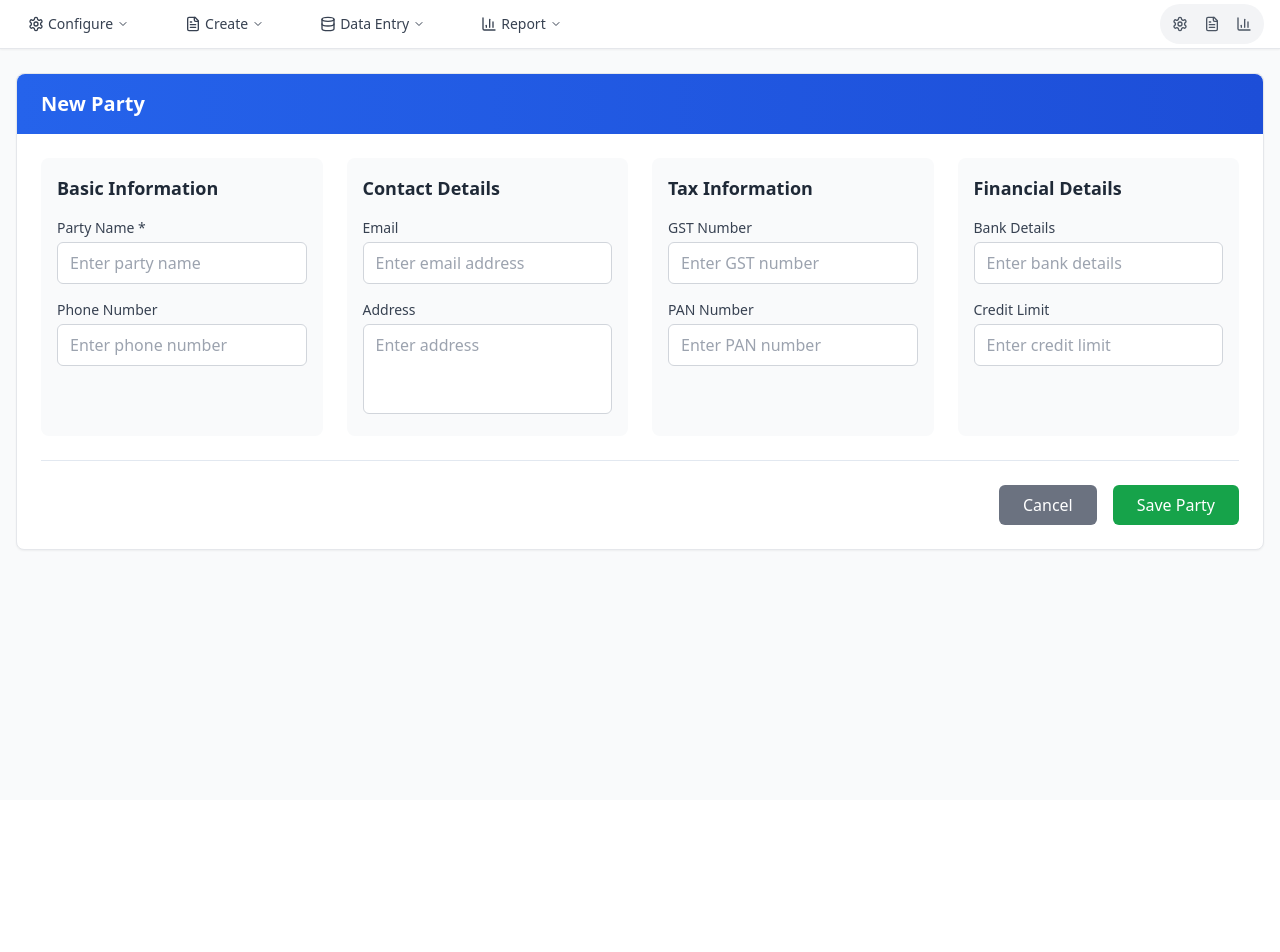
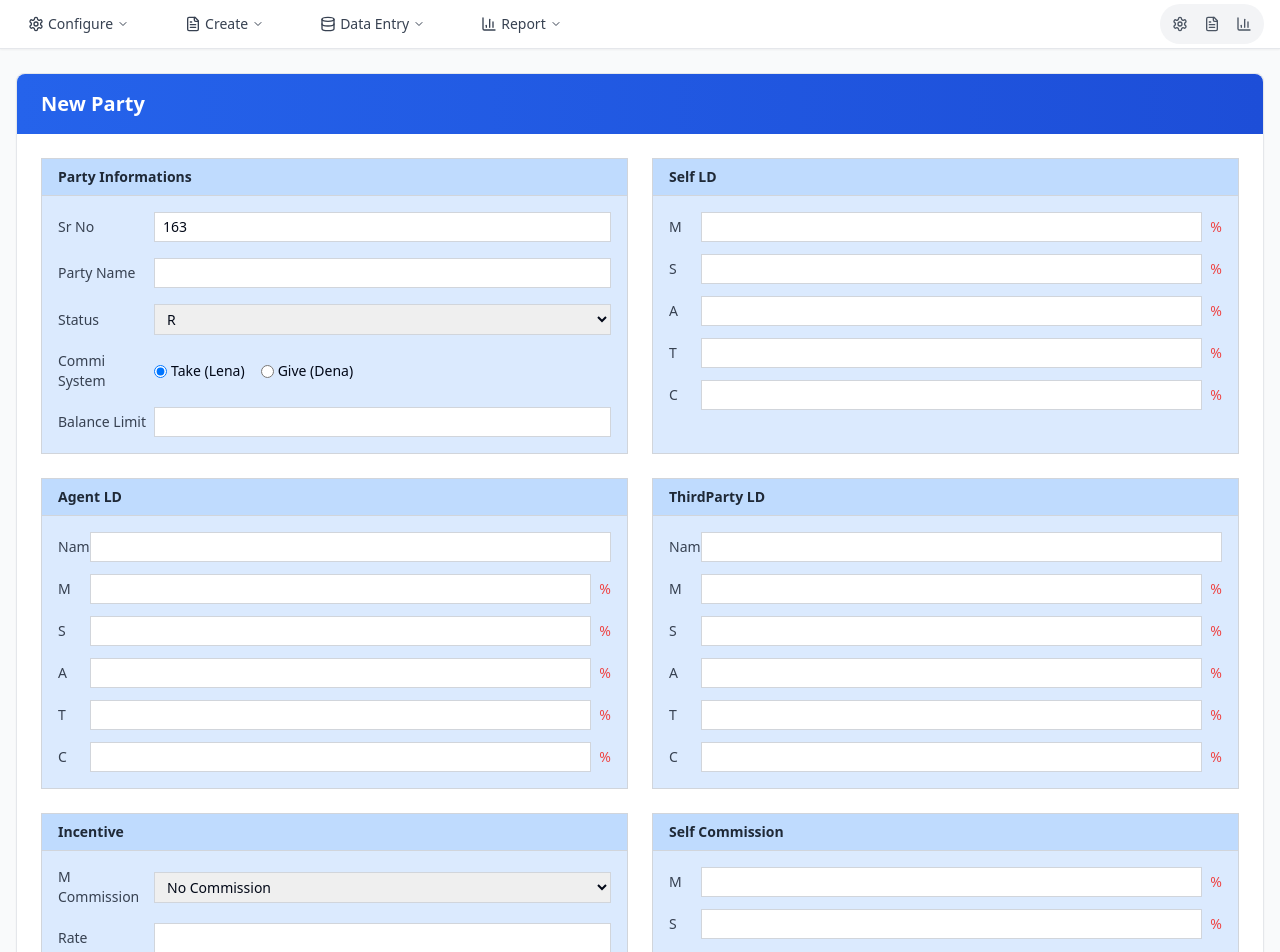
Before and after one commit to Aadarsh2021/property-flow-design, a React (Vite) app: page /new-party in a window 1280 px wide. Shown: the top 952 px of the page. Before the commit the page ends 800 px from the top, so only its background shows below. Built offline with nearby package versions, Linux system fonts and the light colour scheme.

Commit message:
Fix: New Party component table
Fixes the table layout and functionality within the New Party component.

```diff
--- a/src/pages/NewParty.tsx
+++ b/src/pages/NewParty.tsx
@@ -6,21 +6,36 @@ import { useNavigate } from 'react-router-dom';
 const NewParty = () => {
   const navigate = useNavigate();
   const [formData, setFormData] = useState({
+    srNo: '163',
     partyName: '',
-    phoneNumber: '',
-    address: '',
-    email: '',
-    gstNumber: '',
-    panNumber: '',
-    bankDetails: '',
-    creditLimit: ''
+    status: 'R',
+    commiSystem: 'Take',
+    balanceLimit: '',
+    mCommission: 'No Commission',
+    rate: '',
+    selfLD: { M: '', S: '', A: '', T: '', C: '' },
+    agentLD: { name: '', M: '', S: '', A: '', T: '', C: '' },
+    thirdPartyLD: { name: '', M: '', S: '', A: '', T: '', C: '' },
+    selfCommission: { M: '', S: '' },
+    agentCommission: { M: '', S: '' },
+    thirdPartyCommission: { M: '', S: '' }
   });
 
-  const handleInputChange = (field: string, value: string) => {
+  const handleInputChange = (section: string, field: string, value: string) => {
+    if (section === 'basic') {
       setFormData(prev => ({
         ...prev,
         [field]: value
       }));
+    } else {
+      setFormData(prev => ({
+        ...prev,
+        [section]: {
+          ...prev[section as keyof typeof prev] as any,
+          [field]: value
+        }
+      }));
+    }
   };
 
   const handleSubmit = (e: React.FormEvent) => {
@@ -43,132 +58,266 @@ const NewParty = () => {
           </div>
 
           <form onSubmit={handleSubmit} className="p-6">
-            <div className="grid grid-cols-4 gap-6 mb-6">
-              {/* Section 1: Basic Information */}
-              <div className="bg-gray-50 p-4 rounded-lg">
-                <h3 className="text-lg font-semibold mb-4 text-gray-800">Basic Information</h3>
-                <div className="space-y-4">
-                  <div>
-                    <label className="block text-sm font-medium text-gray-700 mb-1">Party Name *</label>
+            <div className="grid grid-cols-2 gap-6 mb-6">
+              {/* Row 1: Party Informations and Self LD */}
+              <div className="bg-blue-100 border border-gray-300">
+                <div className="bg-blue-200 px-4 py-2 border-b border-gray-300">
+                  <h3 className="text-sm font-semibold text-gray-800">Party Informations</h3>
+                </div>
+                <div className="p-4 space-y-4">
+                  <div className="flex items-center">
+                    <label className="w-24 text-sm font-medium text-gray-700">Sr No</label>
+                    <input
+                      type="text"
+                      value={formData.srNo}
+                      onChange={(e) => handleInputChange('basic', 'srNo', e.target.value)}
+                      className="flex-1 px-2 py-1 border border-gray-300 text-sm"
+                    />
+                  </div>
+                  <div className="flex items-center">
+                    <label className="w-24 text-sm font-medium text-gray-700">Party Name</label>
                     <input
                       type="text"
                       value={formData.partyName}
-                      onChange={(e) => handleInputChange('partyName', e.target.value)}
-                      className="w-full px-3 py-2 border border-gray-300 rounded-md focus:outline-none focus:ring-2 focus:ring-blue-500"
-                      placeholder="Enter party name"
-                      required
+                      onChange={(e) => handleInputChange('basic', 'partyName', e.target.value)}
+                      className="flex-1 px-2 py-1 border border-gray-300 text-sm"
                     />
                   </div>
-                  <div>
-                    <label className="block text-sm font-medium text-gray-700 mb-1">Phone Number</label>
+                  <div className="flex items-center">
+                    <label className="w-24 text-sm font-medium text-gray-700">Status</label>
+                    <select
+                      value={formData.status}
+                      onChange={(e) => handleInputChange('basic', 'status', e.target.value)}
+                      className="flex-1 px-2 py-1 border border-gray-300 text-sm"
+                    >
+                      <option value="R">R</option>
+                      <option value="A">A</option>
+                    </select>
+                  </div>
+                  <div className="flex items-center">
+                    <label className="w-24 text-sm font-medium text-gray-700">Commi System</label>
+                    <div className="flex-1 flex items-center space-x-4">
+                      <label className="flex items-center">
                         <input
-                      type="tel"
-                      value={formData.phoneNumber}
-                      onChange={(e) => handleInputChange('phoneNumber', e.target.value)}
-                      className="w-full px-3 py-2 border border-gray-300 rounded-md focus:outline-none focus:ring-2 focus:ring-blue-500"
-                      placeholder="Enter phone number"
+                          type="radio"
+                          name="commiSystem"
+                          value="Take"
+                          checked={formData.commiSystem === 'Take'}
+                          onChange={(e) => handleInputChange('basic', 'commiSystem', e.target.value)}
+                          className="mr-1"
+                        />
+                        <span className="text-sm">Take (Lena)</span>
+                      </label>
+                      <label className="flex items-center">
+                        <input
+                          type="radio"
+                          name="commiSystem"
+                          value="Give"
+                          checked={formData.commiSystem === 'Give'}
+                          onChange={(e) => handleInputChange('basic', 'commiSystem', e.target.value)}
+                          className="mr-1"
+                        />
+                        <span className="text-sm">Give (Dena)</span>
+                      </label>
+                    </div>
+                  </div>
+                  <div className="flex items-center">
+                    <label className="w-24 text-sm font-medium text-gray-700">Balance Limit</label>
+                    <input
+                      type="text"
+                      value={formData.balanceLimit}
+                      onChange={(e) => handleInputChange('basic', 'balanceLimit', e.target.value)}
+                      className="flex-1 px-2 py-1 border border-gray-300 text-sm"
                     />
                   </div>
                 </div>
               </div>
 
-              {/* Section 2: Contact Details */}
-              <div className="bg-gray-50 p-4 rounded-lg">
-                <h3 className="text-lg font-semibold mb-4 text-gray-800">Contact Details</h3>
-                <div className="space-y-4">
-                  <div>
-                    <label className="block text-sm font-medium text-gray-700 mb-1">Email</label>
+              <div className="bg-blue-100 border border-gray-300">
+                <div className="bg-blue-200 px-4 py-2 border-b border-gray-300">
+                  <h3 className="text-sm font-semibold text-gray-800">Self LD</h3>
+                </div>
+                <div className="p-4 space-y-3">
+                  {['M', 'S', 'A', 'T', 'C'].map((field) => (
+                    <div key={field} className="flex items-center">
+                      <label className="w-8 text-sm font-medium text-gray-700">{field}</label>
                       <input
-                      type="email"
-                      value={formData.email}
-                      onChange={(e) => handleInputChange('email', e.target.value)}
-                      className="w-full px-3 py-2 border border-gray-300 rounded-md focus:outline-none focus:ring-2 focus:ring-blue-500"
-                      placeholder="Enter email address"
+                        type="text"
+                        value={formData.selfLD[field as keyof typeof formData.selfLD]}
+                        onChange={(e) => handleInputChange('selfLD', field, e.target.value)}
+                        className="flex-1 px-2 py-1 border border-gray-300 text-sm mr-2"
+                      />
+                      <span className="text-red-500 text-sm">%</span>
+                    </div>
+                  ))}
+                </div>
+              </div>
+
+              {/* Row 2: Agent LD and ThirdParty LD */}
+              <div className="bg-blue-100 border border-gray-300">
+                <div className="bg-blue-200 px-4 py-2 border-b border-gray-300">
+                  <h3 className="text-sm font-semibold text-gray-800">Agent LD</h3>
+                </div>
+                <div className="p-4 space-y-3">
+                  <div className="flex items-center">
+                    <label className="w-8 text-sm font-medium text-gray-700">Name</label>
+                    <input
+                      type="text"
+                      value={formData.agentLD.name}
+                      onChange={(e) => handleInputChange('agentLD', 'name', e.target.value)}
+                      className="flex-1 px-2 py-1 border border-gray-300 text-sm"
                     />
                   </div>
-                  <div>
-                    <label className="block text-sm font-medium text-gray-700 mb-1">Address</label>
-                    <textarea
-                      value={formData.address}
-                      onChange={(e) => handleInputChange('address', e.target.value)}
-                      className="w-full px-3 py-2 border border-gray-300 rounded-md focus:outline-none focus:ring-2 focus:ring-blue-500 resize-none"
-                      rows={3}
-                      placeholder="Enter address"
+                  {['M', 'S', 'A', 'T', 'C'].map((field) => (
+                    <div key={field} className="flex items-center">
+                      <label className="w-8 text-sm font-medium text-gray-700">{field}</label>
+                      <input
+                        type="text"
+                        value={formData.agentLD[field as keyof typeof formData.agentLD]}
+                        onChange={(e) => handleInputChange('agentLD', field, e.target.value)}
+                        className="flex-1 px-2 py-1 border border-gray-300 text-sm mr-2"
+                      />
+                      <span className="text-red-500 text-sm">%</span>
+                    </div>
+                  ))}
+                </div>
+              </div>
+
+              <div className="bg-blue-100 border border-gray-300">
+                <div className="bg-blue-200 px-4 py-2 border-b border-gray-300">
+                  <h3 className="text-sm font-semibold text-gray-800">ThirdParty LD</h3>
+                </div>
+                <div className="p-4 space-y-3">
+                  <div className="flex items-center">
+                    <label className="w-8 text-sm font-medium text-gray-700">Name</label>
+                    <input
+                      type="text"
+                      value={formData.thirdPartyLD.name}
+                      onChange={(e) => handleInputChange('thirdPartyLD', 'name', e.target.value)}
+                      className="flex-1 px-2 py-1 border border-gray-300 text-sm"
+                    />
+                  </div>
+                  {['M', 'S', 'A', 'T', 'C'].map((field) => (
+                    <div key={field} className="flex items-center">
+                      <label className="w-8 text-sm font-medium text-gray-700">{field}</label>
+                      <input
+                        type="text"
+                        value={formData.thirdPartyLD[field as keyof typeof formData.thirdPartyLD]}
+                        onChange={(e) => handleInputChange('thirdPartyLD', field, e.target.value)}
+                        className="flex-1 px-2 py-1 border border-gray-300 text-sm mr-2"
+                      />
+                      <span className="text-red-500 text-sm">%</span>
+                    </div>
+                  ))}
+                </div>
+              </div>
+
+              {/* Row 3: Incentive and Self Commission */}
+              <div className="bg-blue-100 border border-gray-300">
+                <div className="bg-blue-200 px-4 py-2 border-b border-gray-300">
+                  <h3 className="text-sm font-semibold text-gray-800">Incentive</h3>
+                </div>
+                <div className="p-4 space-y-4">
+                  <div className="flex items-center">
+                    <label className="w-24 text-sm font-medium text-gray-700">M Commission</label>
+                    <select
+                      value={formData.mCommission}
+                      onChange={(e) => handleInputChange('basic', 'mCommission', e.target.value)}
+                      className="flex-1 px-2 py-1 border border-gray-300 text-sm"
+                    >
+                      <option value="No Commission">No Commission</option>
+                      <option value="With Commission">With Commission</option>
+                    </select>
+                  </div>
+                  <div className="flex items-center">
+                    <label className="w-24 text-sm font-medium text-gray-700">Rate</label>
+                    <input
+                      type="text"
+                      value={formData.rate}
+                      onChange={(e) => handleInputChange('basic', 'rate', e.target.value)}
+                      className="flex-1 px-2 py-1 border border-gray-300 text-sm"
                     />
                   </div>
                 </div>
               </div>
 
-              {/* Section 3: Tax Information */}
-              <div className="bg-gray-50 p-4 rounded-lg">
-                <h3 className="text-lg font-semibold mb-4 text-gray-800">Tax Information</h3>
-                <div className="space-y-4">
-                  <div>
-                    <label className="block text-sm font-medium text-gray-700 mb-1">GST Number</label>
+              <div className="bg-blue-100 border border-gray-300">
+                <div className="bg-blue-200 px-4 py-2 border-b border-gray-300">
+                  <h3 className="text-sm font-semibold text-gray-800">Self Commission</h3>
+                </div>
+                <div className="p-4 space-y-3">
+                  {['M', 'S'].map((field) => (
+                    <div key={field} className="flex items-center">
+                      <label className="w-8 text-sm font-medium text-gray-700">{field}</label>
                       <input
                         type="text"
-                      value={formData.gstNumber}
-                      onChange={(e) => handleInputChange('gstNumber', e.target.value)}
-                      className="w-full px-3 py-2 border border-gray-300 rounded-md focus:outline-none focus:ring-2 focus:ring-blue-500"
-                      placeholder="Enter GST number"
+                        value={formData.selfCommission[field as keyof typeof formData.selfCommission]}
+                        onChange={(e) => handleInputChange('selfCommission', field, e.target.value)}
+                        className="flex-1 px-2 py-1 border border-gray-300 text-sm mr-2"
                       />
+                      <span className="text-red-500 text-sm">%</span>
                     </div>
-                  <div>
-                    <label className="block text-sm font-medium text-gray-700 mb-1">PAN Number</label>
-                    <input
-                      type="text"
-                      value={formData.panNumber}
-                      onChange={(e) => handleInputChange('panNumber', e.target.value)}
-                      className="w-full px-3 py-2 border border-gray-300 rounded-md focus:outline-none focus:ring-2 focus:ring-blue-500"
-                      placeholder="Enter PAN number"
-                    />
-                  </div>
+                  ))}
                 </div>
               </div>
 
-              {/* Section 4: Financial Details */}
-              <div className="bg-gray-50 p-4 rounded-lg">
-                <h3 className="text-lg font-semibold mb-4 text-gray-800">Financial Details</h3>
-                <div className="space-y-4">
-                  <div>
-                    <label className="block text-sm font-medium text-gray-700 mb-1">Bank Details</label>
+              {/* Row 4: Agent Commission and ThirdParty Commission */}
+              <div className="bg-blue-100 border border-gray-300">
+                <div className="bg-blue-200 px-4 py-2 border-b border-gray-300">
+                  <h3 className="text-sm font-semibold text-gray-800">Agent Commission</h3>
+                </div>
+                <div className="p-4 space-y-3">
+                  {['M', 'S'].map((field) => (
+                    <div key={field} className="flex items-center">
+                      <label className="w-8 text-sm font-medium text-gray-700">{field}</label>
                       <input
                         type="text"
-                      value={formData.bankDetails}
-                      onChange={(e) => handleInputChange('bankDetails', e.target.value)}
-                      className="w-full px-3 py-2 border border-gray-300 rounded-md focus:outline-none focus:ring-2 focus:ring-blue-500"
-                      placeholder="Enter bank details"
+                        value={formData.agentCommission[field as keyof typeof formData.agentCommission]}
+                        onChange={(e) => handleInputChange('agentCommission', field, e.target.value)}
+                        className="flex-1 px-2 py-1 border border-gray-300 text-sm mr-2"
                       />
+                      <span className="text-red-500 text-sm">%</span>
                     </div>
-                  <div>
-                    <label className="block text-sm font-medium text-gray-700 mb-1">Credit Limit</label>
-                    <input
-                      type="number"
-                      value={formData.creditLimit}
-                      onChange={(e) => handleInputChange('creditLimit', e.target.value)}
-                      className="w-full px-3 py-2 border border-gray-300 rounded-md focus:outline-none focus:ring-2 focus:ring-blue-500"
-                      placeholder="Enter credit limit"
-                    />
-                  </div>
-                </div>
+                  ))}
                 </div>
               </div>
 
-            {/* Action Buttons */}
-            <div className="flex justify-end space-x-4 pt-6 border-t">
+              <div className="bg-blue-100 border border-gray-300 relative">
+                <div className="bg-blue-200 px-4 py-2 border-b border-gray-300">
+                  <h3 className="text-sm font-semibold text-gray-800">ThirdParty Commission</h3>
+                </div>
+                <div className="p-4 space-y-3">
+                  {['M', 'S'].map((field) => (
+                    <div key={field} className="flex items-center">
+                      <label className="w-8 text-sm font-medium text-gray-700">{field}</label>
+                      <input
+                        type="text"
+                        value={formData.thirdPartyCommission[field as keyof typeof formData.thirdPartyCommission]}
+                        onChange={(e) => handleInputChange('thirdPartyCommission', field, e.target.value)}
+                        className="flex-1 px-2 py-1 border border-gray-300 text-sm mr-2"
+                      />
+                      <span className="text-red-500 text-sm">%</span>
+                    </div>
+                  ))}
+                </div>
+
+                {/* Action Buttons positioned in bottom right */}
+                <div className="absolute bottom-4 right-4 flex space-x-2">
+                  <button
+                    type="submit"
+                    className="px-4 py-2 bg-gray-500 text-white text-sm rounded hover:bg-gray-600 transition-colors"
+                  >
+                    Save
+                  </button>
                   <button
                     type="button"
                     onClick={handleExit}
-                className="px-6 py-2 bg-gray-500 text-white rounded-md hover:bg-gray-600 transition-colors font-medium"
+                    className="px-4 py-2 bg-orange-600 text-white text-sm rounded hover:bg-orange-700 transition-colors"
                   >
-                Cancel
+                    Close
                   </button>
-              <button
-                type="submit"
-                className="px-6 py-2 bg-green-600 text-white rounded-md hover:bg-green-700 transition-colors font-medium"
-              >
-                Save Party
-              </button>
+                </div>
+              </div>
             </div>
           </form>
         </div>
```
Lines whose indentation alone changed are shown as unchanged.
